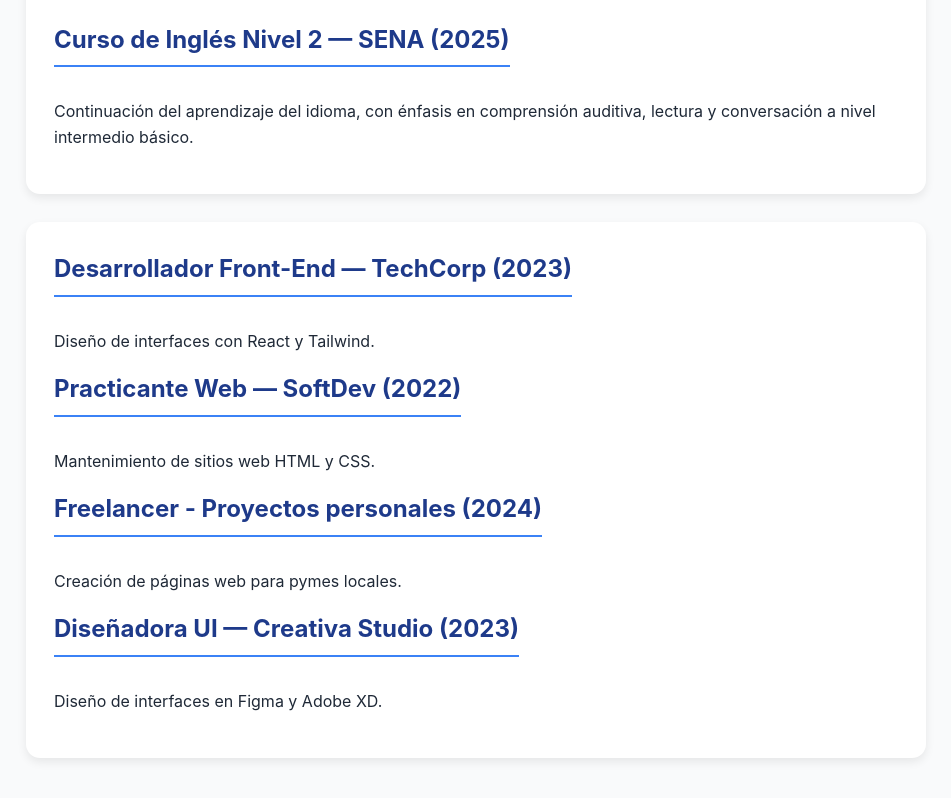
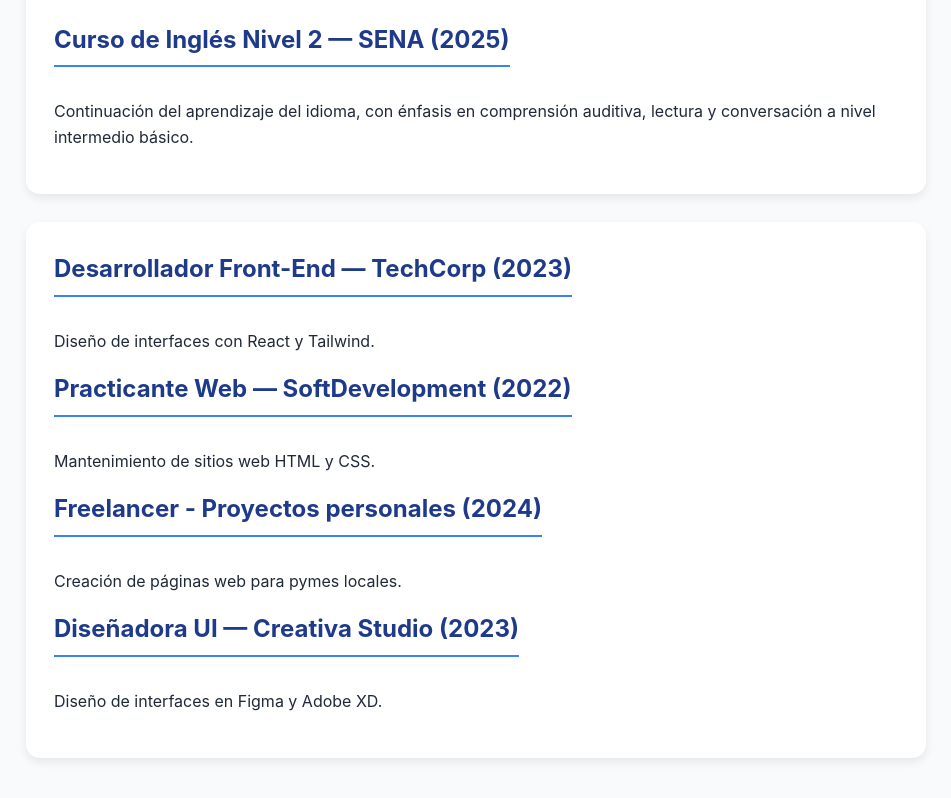
Before and after one commit to MpaulaH/Clase_REACT, a React (Vite) app in the folder Actividad_react_vite/: page / in a window 1280 px wide. Shown: the part 1427-2225 px from the top of the page, without its empty margins (164-1115 px from the left). Built offline with nearby package versions, Linux system fonts and the light colour scheme.

Commit message:
feat: componente Experiencia con 4 cargos definidos

```diff
--- a/Actividad_react_vite/src/componentes/Experiencia.jsx
+++ b/Actividad_react_vite/src/componentes/Experiencia.jsx
@@ -4,7 +4,7 @@ export default function Contact() {
       <h2>Desarrollador Front-End — TechCorp (2023)</h2>
       <p>Diseño de interfaces con React y Tailwind.</p>
 
-      <h2>Practicante Web — SoftDev (2022)</h2>
+      <h2>Practicante Web — SoftDevelopment (2022)</h2>
       <p>Mantenimiento de sitios web HTML y CSS.</p>
 
       <h2>Freelancer - Proyectos personales (2024)</h2>
```
